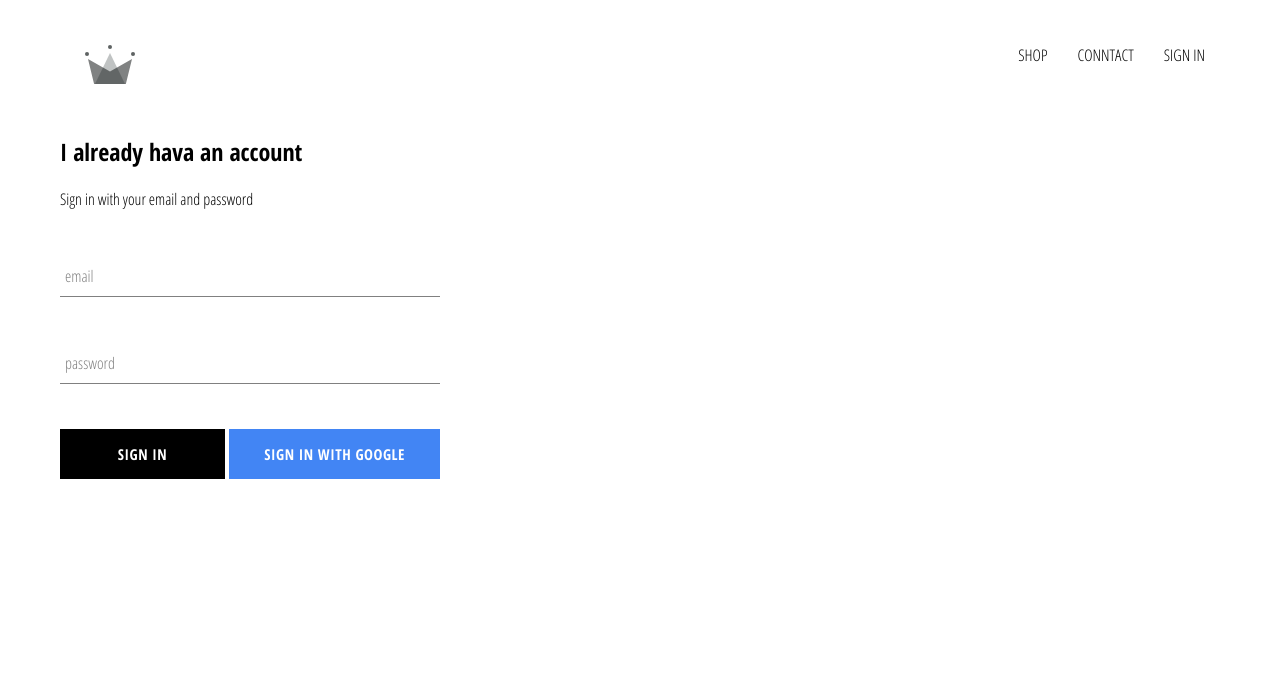
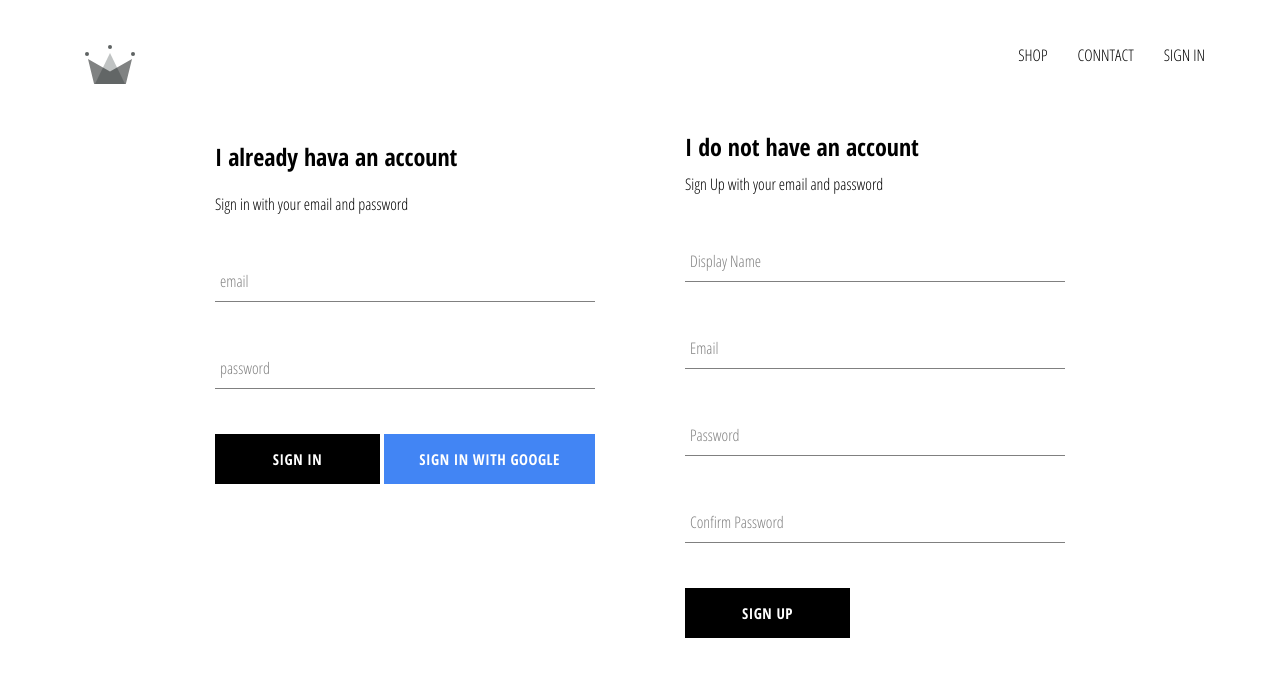
Before and after one commit to HavrylivDenys/crwn-clothing, a React (Create React App) app: page /signin in a window 1280 px wide. Shown: the top 676 px of the page. Built offline with nearby package versions, Linux system fonts and the light colour scheme; no server answers.

Commit message:
Added sing-up and sign in using email and password. Added firebase database.

```diff
--- a/src/App.js
+++ b/src/App.js
@@ -8,7 +8,7 @@
 import ShopPage from "./pages/shop/shop.component"
 import SignInAndSignUpPage from "./pages/sign-page/sign-page.component"
 import Header from "./components/header/header.component"
-import { auth } from './firebase/firebase.utils'
+import { auth, createUserProfileDocument } from './firebase/firebase.utils'
 
 class App extends Component {
   constructor() {
@@ -22,8 +22,21 @@
   unsubscribeFromAuth = null
 
   componentDidMount() {
-    this.unsubscribeFromAuth = auth.onAuthStateChanged( user => {
-      this.setState( { currentUser: user })
+    this.unsubscribeFromAuth = auth.onAuthStateChanged( async userAuth => {
+      if(userAuth) {
+        const userRef = await createUserProfileDocument(userAuth);
+
+        userRef.onSnapshot(snapShot => {
+          this.setState( {
+            currentUser: {
+              id: snapShot.id,
+              ...snapShot.data()
+            }
+          })
+        })
+      } else {
+        this.setState({currentUser: userAuth})
+      }
     })
   }
 
--- a/src/components/form-input/form-input.component.jsx
+++ b/src/components/form-input/form-input.component.jsx
@@ -4,7 +4,7 @@
 
 const FormInput = ({handleChange, label, ...otherProps}) => (
     <div className='group'>
-        <input className="form-input" onChange={handleChange} {...otherProps} />
+        <input className="form-input" onChange={handleChange} {...otherProps} autoComplete="on"/>
         {
             label ?
             (<label className={`${otherProps.value.length} ? "shrink " : ""} form-input-label`}>{label}</label>)
--- a/src/components/sign-in/sign-in.component.jsx
+++ b/src/components/sign-in/sign-in.component.jsx
@@ -2,9 +2,9 @@
 import { Component } from "react";
 
 import FormInput from "../form-input/form-input.component";
-import CustomButton from "../custom-button/custom-button.component"
+import CustomButton from "../custom-button/custom-button.component";
 
-import { signInWithGoogle } from "../../firebase/firebase.utils"
+import { auth, signInWithGoogle } from "../../firebase/firebase.utils";
 
 import "./sign-in.styles.scss";
 
@@ -18,17 +18,25 @@
     };
   }
 
-  handleSubmit = event => {
-      event.preventDefault()
+  handleSubmit = async event => {
+    event.preventDefault();
 
-      this.setState({email: "", password: ""})
-  }
+    const { email, password} = this.state;
 
-  handleChange = event => {
-      const { value, name} = event.target;
+    try {
+      await auth.signInWithEmailAndPassword(email, password);
+      this.setState({ email: "", password: "" });
+    } catch (error) {
+      console.error(error);
+    }
 
-      this.setState({[name] : value})
-  }
+  };
+
+  handleChange = (event) => {
+    const { value, name } = event.target;
+
+    this.setState({ [name]: value });
+  };
 
   render() {
     return (
@@ -36,11 +44,27 @@
         <h2>I already hava an account</h2>
         <span>Sign in with your email and password</span>
         <form onSubmit={this.handleSubmit}>
-          <FormInput handleChange={this.handleChange} name="email" type="email" value={this.state.email} label="email" required/>
-          <FormInput handleChange={this.handleChange} name="password" type="password" value={this.state.password} label="password" required />
+          <FormInput
+            handleChange={this.handleChange}
+            name="email"
+            type="email"
+            value={this.state.email}
+            label="email"
+            required
+          />
+          <FormInput
+            handleChange={this.handleChange}
+            name="password"
+            type="password"
+            value={this.state.password}
+            label="password"
+            required
+          />
           <div className="buttons">
             <CustomButton type="submit">Sign In</CustomButton>
-            <CustomButton onClick={signInWithGoogle} isGoogleSignIn>Sign In with Google</CustomButton>
+            <CustomButton onClick={signInWithGoogle} isGoogleSignIn>
+              Sign In with Google
+            </CustomButton>
           </div>
         </form>
       </div>
@@ -48,4 +72,4 @@
   }
 }
 
-export default SignIn
+export default SignIn;
--- /dev/null
+++ b/src/components/sign-up/sign-up.component.jsx
@@ -0,0 +1,99 @@
+import React from "react";
+import { Component } from "react";
+
+import FormInput from "../form-input/form-input.component";
+import CustomButton from "../custom-button/custom-button.component";
+import { auth, createUserProfileDocument } from "../../firebase/firebase.utils";
+
+import "./sign-up.styles.scss";
+
+class SignUp extends Component {
+  constructor() {
+    super();
+
+    this.state = {
+      displayName: "",
+      email: "",
+      password: "",
+      confirmPassword: "",
+    };
+  }
+
+  handleSubmit = async (event) => {
+    event.preventDefault();
+    const { displayName, email, password, confirmPassword } = this.state;
+
+    if (password !== confirmPassword) {
+      alert("password don't match");
+      return;
+    }
+    try {
+      const { user } = await auth.createUserWithEmailAndPassword(
+        email,
+        password
+      );
+      await createUserProfileDocument(user, { displayName });
+      this.setState({
+        displayName: "",
+        email: "",
+        password: "",
+        confirmPassword: "",
+      });
+    } catch (error) {
+      console.error(error);
+    }
+  };
+
+  handleChange = event => {
+      const { name, value} = event.target;
+
+      this.setState({ [name]: value });
+  }
+
+  render() {
+    const { displayName, email, password, confirmPassword } = this.state;
+    return (
+      <div className="sign-up">
+        <h2 className="title">I do not have an account</h2>
+        <span>Sign Up with your email and password</span>
+        <form className="sign-up-form" onSubmit={this.handleSubmit}>
+          <FormInput
+            type="text"
+            name="displayName"
+            value={displayName}
+            onChange={this.handleChange}
+            label="Display Name"
+            required
+          />
+          <FormInput
+            type="email"
+            name="email"
+            value={email}
+            onChange={this.handleChange}
+            label="Email"
+            required
+          />
+          <FormInput
+            type="password"
+            name="password"
+            value={password}
+            onChange={this.handleChange}
+            label="Password"
+            required
+          />
+          <FormInput
+            type="password"
+            name="confirmPassword"
+            value={confirmPassword}
+            onChange={this.handleChange}
+            label="Confirm Password"
+            required
+          />
+          <CustomButton type="submit">SIGN UP</CustomButton>
+        </form>
+      </div>
+    );
+  }
+}
+
+export default SignUp;
--- /dev/null
+++ b/src/components/sign-up/sign-up.styles.scss
@@ -0,0 +1,9 @@
+.sign-up {
+    display: flex;
+    flex-direction: column;
+    width: 380px;
+
+    .title {
+        margin: 10px 0;
+    }
+}
--- a/src/firebase/firebase.utils.js
+++ b/src/firebase/firebase.utils.js
@@ -1,6 +1,6 @@
-import firebase from 'firebase/app';
-import 'firebase/firestore';
-import 'firebase/auth';
+import firebase from "firebase/app";
+import "firebase/firestore";
+import "firebase/auth";
 
 const config = {
   apiKey: "AIzaSyDndWmq94b0N6I6pICkbHHIcaZWAIer2cU",
@@ -10,16 +10,43 @@
   storageBucket: "crwn-chothing.appspot.com",
   messagingSenderId: "30152512403",
   appId: "1:30152512403:web:c81a78560e5ed9edb08e66",
-    measurementId: "G-05XZLZXEQV"
-}
+  measurementId: "G-05XZLZXEQV",
+};
 
 firebase.initializeApp(config);
 
 export const auth = firebase.auth();
 export const firestore = firebase.firestore();
 
+export const createUserProfileDocument = async (userAuth, additionalData) => {
+  if (!userAuth) {
+    return;
+  }
+  const userRef = firestore.doc(`users/${userAuth.uid}`);
+
+  const snapShot = await userRef.get();
+
+  if (!snapShot.exists) {
+    const { displayName, email } = userAuth;
+    const createdAt = new Date();
+
+    try {
+      await userRef.set({
+        displayName,
+        email,
+        createdAt,
+        ...additionalData,
+      });
+    } catch (error) {
+      console.log("Error creating user", error.message);
+    }
+  }
+
+  return userRef;
+};
+
 const provider = new firebase.auth.GoogleAuthProvider();
 provider.setCustomParameters({ prompt: "select_account" });
-export const signInWithGoogle = () => auth.signInWithPopup(provider)
+export const signInWithGoogle = () => auth.signInWithPopup(provider);
 
 export default firebase;
--- a/src/pages/sign-page/sign-page.component.jsx
+++ b/src/pages/sign-page/sign-page.component.jsx
@@ -1,13 +1,15 @@
-import React from 'react'
+import React from "react";
 
-import SignIn from "../../components/sign-in/sign-in.component"
+import SignIn from "../../components/sign-in/sign-in.component";
+import SignUp from "../../components/sign-up/sign-up.component";
 
-import "./sign-page.styles.scss"
+import "./sign-page.styles.scss";
 
 const SignInAndSignUpPage = () => (
-    <div className='sign-in-and-sign-up'>
-        <SignIn />
-    </div>
-)
+  <div className="sign-in-and-sign-up">
+    <SignIn />
+    <SignUp />
+  </div>
+);
 
-export default SignInAndSignUpPage
+export default SignInAndSignUpPage;
--- a/src/pages/sign-page/sign-page.styles.scss
+++ b/src/pages/sign-page/sign-page.styles.scss
@@ -0,0 +1,6 @@
+.sign-in-and-sign-up {
+    width: 850px;
+    display: flex;
+    justify-content: space-between;
+    margin: 30px auto;
+}
```
Lines whose indentation alone changed are shown as unchanged.
